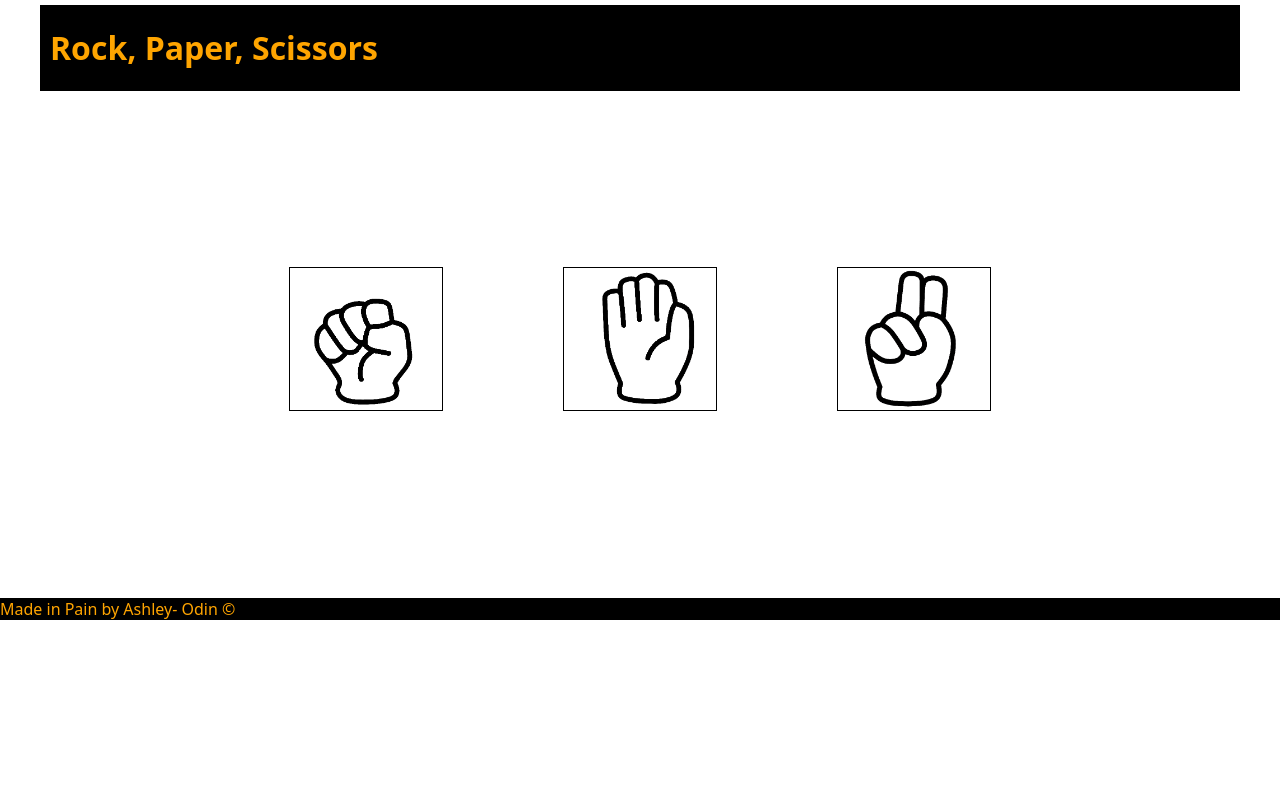
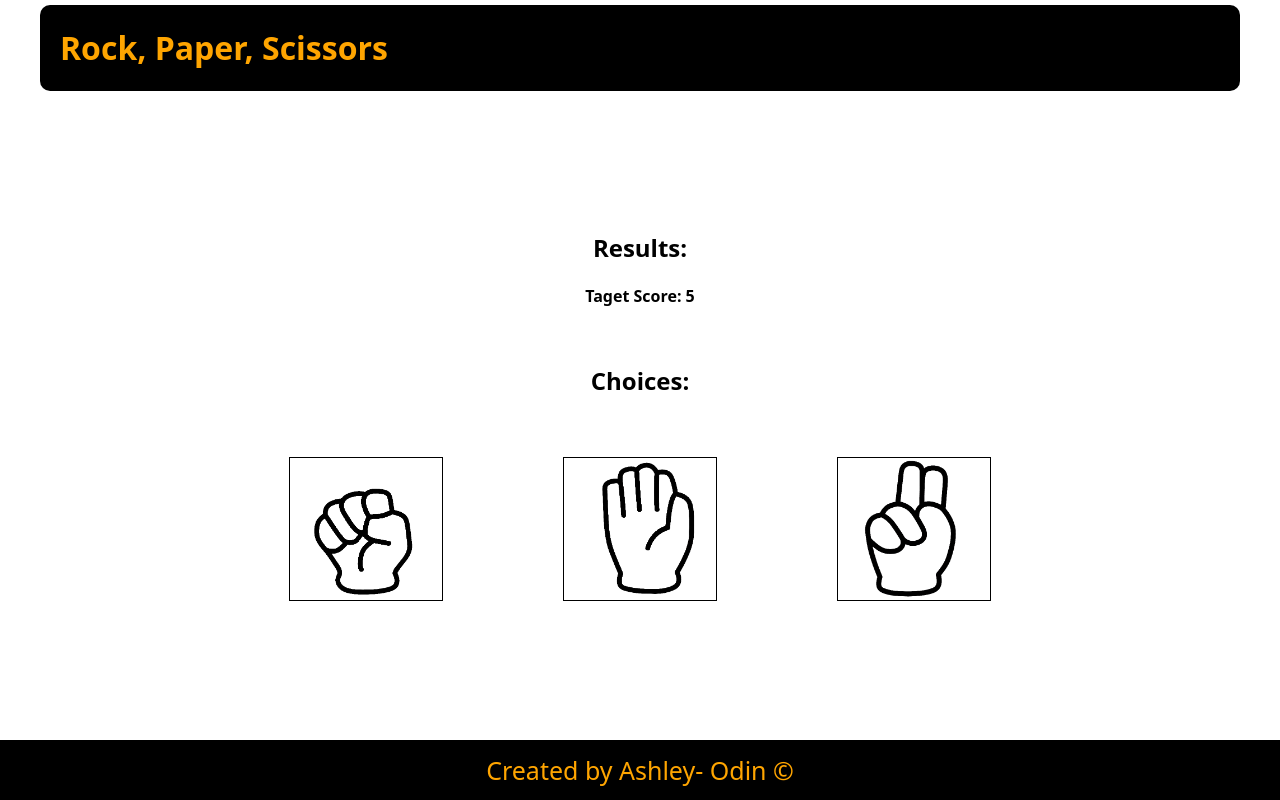
Before and after one commit to tech-taku/Rock-Paper-Scissors, a plain HTML site: page index.html in a window 1280 px wide. Drawn offline with Linux system fonts and the light colour scheme.

Commit message:
Add Css stylying for the choices and display messages

```diff
--- a/css/index.css
+++ b/css/index.css
@@ -1,7 +1,7 @@
 html,
 body {
-    display: flex;
-    flex-direction: column;
+    /* display: flex;
+    flex-direction: column; */
     justify-content: space-between;
     width: 100%;
     height: 100%;
@@ -23,12 +23,17 @@ body {
     margin-left: 40px;
     background-color: rgb(0, 0, 0);
     color: rgb(255, 165, 0);
+    border-radius: 10px;
 }
 
 .header,
 .scoreline {
-    padding-left:10px;
-    padding-right: 10px;
+    padding-left:20px;
+    padding-right: 20px;
+}
+
+.scoreline{
+    gap: 30px;
 }
 
 .player-score,
@@ -37,12 +42,29 @@ body {
 }
 
 /* Choices section */
+.choices-container, .results-container {
+    display: flex;
+    flex-direction: column;
+}
+.choices-text, .choices-message{
+    margin: auto;
+    text-align: center;
+}
 .choices{
     display: flex;
     justify-content: center;
     gap: 120px;
     margin: 40px;
     text-align: center;
+}
+
+
+.choices-img{
+    display: flex;
+    justify-content: center;
+    align-items: center;
+    gap: 80px;
+    margin-bottom: 2px black solid;
 }
 
 .choice-btn img{
@@ -74,12 +96,16 @@ body {
     margin: auto;
     bottom: 0;
 }
-
-
 .game-footer{
-    margin: auto;
+    display: flex;
+    justify-content: center;
+    align-items: center;
     width: 100%;
+    height: 60px;
     bottom: 0;
+    margin-top: 45px;
     color: orange;
+    font-size: 25px;
     background-color: black;
+    position: fixed;
 }
--- a/index.html
+++ b/index.html
@@ -30,24 +30,39 @@
 
         </div>
     </div>
+<div class="results-container">
+<div class="choices-text">
+    <h2>Results:</h2>
+    <h4>Taget Score: 5</h4>
+</div>
 <div class="choices-img">
     <div class="player-choice-img">
+
     </div>
     <div class="computer-choice-img">
+
     </div>
 </div>
 <div class="choices-message">
     <p id="choices-message"></p>
-        <p id ="results-message"></p>
+    <strong><p id="results-message"></p></strong>
+</div>
+
+</div>
+        <div class="choices-container">
+        <div class="choices-text">
+            <h2>Choices:</h2>
         </div>
         <div class="choices">
             <button class="choice-btn" id="rock-btn"> <img src="images/rock.png" alt="Rock">
                 <button class="choice-btn" id="paper-btn"><img src="images/paper.png" alt="Paper">
                     <button class="choice-btn" id="scissors-btn"><img src="images/scissors.png" alt="Scissors">
+
+        </div>
     </div>
 
     <footer class="game-footer ">
-        Made in Pain by Ashley- Odin &COPY
+        Created by Ashley- Odin &COPY
     </footer>
     <p id="results"></p>
     <script src="javascript/index.js"></script>
--- a/javascript/index.js
+++ b/javascript/index.js
@@ -6,9 +6,10 @@ let playerScore = 0;
 let computerScore = 0;
 let gameEnded = false;
 
-rockButton.addEventListener("click", handleRockButtonClick());
-paperButton.addEventListener("click", handlePaperButtonClick());
-scissorsButton.addEventListener("click", handleScissorsButtonClick())
+const generateComputerChoice = () => {
+    const choices = ["rock", "paper", "scissors"];
+    return choices[Math.floor(Math.random() * choices.length)];
+};
 
 const handleRockButtonClick = () => {
     const playerChoice = "rock";
@@ -16,7 +17,7 @@ const handleRockButtonClick = () => {
     if (!gameEnded) {
         playRound(playerChoice, computerChoice);
     }
-}
+};
 
 const handlePaperButtonClick = () => {
     const playerChoice = "paper";
@@ -24,20 +25,19 @@ const handlePaperButtonClick = () => {
     if (!gameEnded){
         playRound(playerChoice, computerChoice);
     }
-}
+};
 
 const handleScissorsButtonClick = () => {
     const playerChoice = "scissors";
-    const computerChoice = generateComputerChoice()
+    const computerChoice = generateComputerChoice();
     if (!gameEnded) {
-    playRound(playerChoice, computerChoice);
+        playRound(playerChoice, computerChoice);
     }
-}
+};
 
-const generateComputerChoice = () => {
-    const choices = ["rock", "paper", "scissors"];
-    return choices[Math.floor(Math.random() * choices.length)]
-}
+rockButton.addEventListener("click", handleRockButtonClick);
+paperButton.addEventListener("click", handlePaperButtonClick);
+scissorsButton.addEventListener("click", handleScissorsButtonClick);
 
 const displayImage = (playerChoice, computerChoice) => {
     const playerChoiceImg = document.querySelector(".player-choice-img");
@@ -51,19 +51,18 @@ const displayImage = (playerChoice, computerChoice) => {
         choiceImg.style.width = "140px";
         choiceImg.style.height = "auto";
         return choiceImg;
-    }
+    };
 
     const playerImg = createImage(`images/${playerChoice}.png`);
     playerChoiceImg.appendChild(playerImg);
 
     const computerImg = createImage(`images/${computerChoice}.png`);
     computerChoiceImg.appendChild(computerImg);
-}
+};
 
 const displayScore = () => {
     const totalPlayerScore = document.querySelector(".player-score");
     const totalComputerScore = document.querySelector(".computer-score");
-
 
     totalPlayerScore.textContent = "";
     totalComputerScore.textContent = "";
@@ -72,21 +71,21 @@ const displayScore = () => {
     playerScoreDisplayed.textContent = `Player: ${playerScore}`;
 
     const computerScoreDisplayed = document.createElement("h3");
-    computerScoreDisplayed.textContent = `Computer: ${computerScore}`
+    computerScoreDisplayed.textContent = `Computer: ${computerScore}`;
 
     totalPlayerScore.appendChild(playerScoreDisplayed);
     totalComputerScore.appendChild(computerScoreDisplayed);
-}
+};
 
 const roundMessages = (playerChoice, computerChoice) => {
     const playersChoices = document.querySelector("#choices-message");
     playersChoices.textContent = "";
     playersChoices.textContent = `You chose ${playerChoice} and computer chose ${computerChoice}`;
-}
+};
 
-document.querySelector("#results").innerHTML = `Player: ${playerScore} | Computer: ${computerScore}`
+const resultMessage = document.querySelector("#results-message");
 
-    const resultMessage = document.querySelector("#results-message");
+const playRound = (playerChoice, computerChoice) => {
     const roundMessage = roundMessages(playerChoice, computerChoice);
 
     if (playerChoice === computerChoice) {
@@ -96,11 +95,9 @@ document.querySelector("#results").innerHTML = `Player: ${playerScore} | Compute
         displayImage(playerChoice, computerChoice);
         displayScore();
         checkWinner();
-
-
     } else if (playerChoice === "rock" && computerChoice === "scissors" ||
-        playerChoice === "scissors" && computerChoice === "paper" ||
-        playerChoice === "paper" && computerChoice === "rock") {
+               playerChoice === "scissors" && computerChoice === "paper" ||
+               playerChoice === "paper" && computerChoice === "rock") {
         roundMessage;
         resultMessage.textContent = "";
         resultMessage.textContent = `You win!`;
@@ -115,22 +112,21 @@ document.querySelector("#results").innerHTML = `Player: ${playerScore} | Compute
         displayImage(playerChoice, computerChoice);
         computerScore++;
         displayScore();
-        checkWinner()
-
+        checkWinner();
     }
+};
 
 const checkWinner = () => {
     if (playerScore === 5){
         winnerMessage("Player");
         gameEnded = true;
-
     } else if (computerScore === 5) {
         winnerMessage("Computer");
         gameEnded = true;
     }
-}
+};
 
 const winnerMessage = (winner) => {
     const  gameWon = document.querySelector("#choices-message");
-    gameWon.textContent = `${winner} scored 5 first. ${winner} wins!`;
-}
+    gameWon.textContent = `${winner} scored 5 first. ${winner} wins! Refresh Page to Play Again.`;
+};
```
Lines whose indentation alone changed are shown as unchanged.
